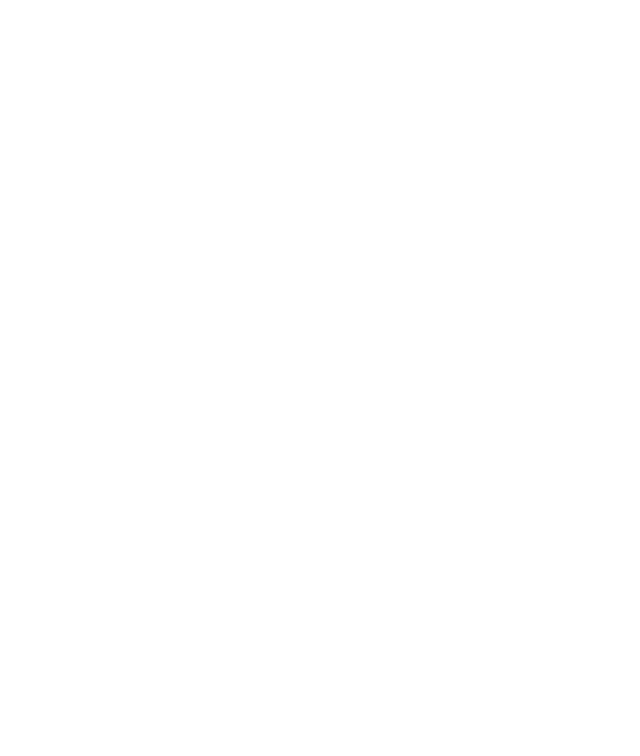
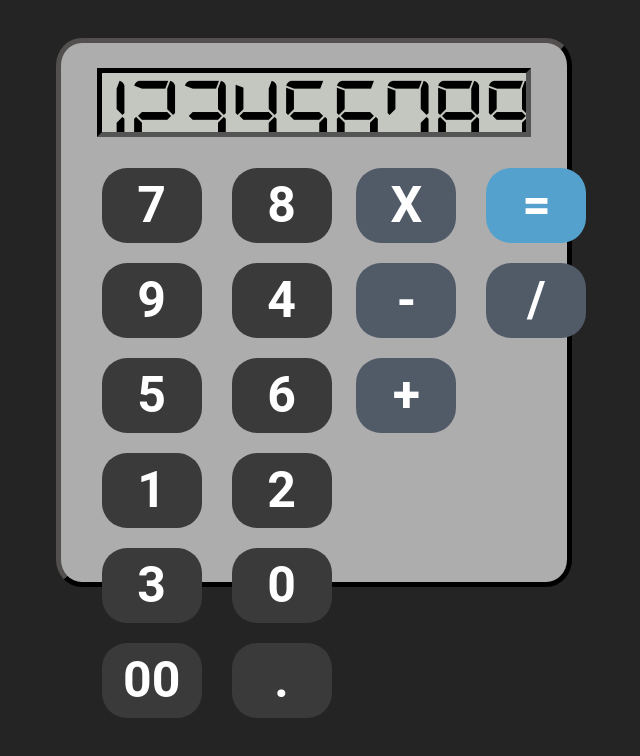
Before and after one commit to erik9691/Calculator-Project, a plain HTML site: page index.html in a window 1280 px wide. Shown: the whole page, without its empty margins (326-966 px from the left). Drawn offline with Linux system fonts and the light colour scheme.

Commit message:
HTML and CSS

```diff
--- a/index.html
+++ b/index.html
@@ -8,6 +8,31 @@
     <script src="index.js" defer></script>
 </head>
 <body>
-
+    <div class="container">
+        <div class="screen">1234567890</div>
+        <div class="btns-container">
+            <div class="num-btns">
+                <button class="7">7</button>
+                <button class="8">8</button>
+                <button class="9">9</button>
+                <button class="4">4</button>
+                <button class="5">5</button>
+                <button class="6">6</button>
+                <button class="1">1</button>
+                <button class="2">2</button>
+                <button class="3">3</button>
+                <button class="0">0</button>
+                <button class="00">00</button>
+                <button class=".">.</button>
+            </div>
+            <div class="operation-btns">
+                <button class="plus">+</button>
+                <button class="minus">-</button>
+                <button class="multiplied">X</button>
+                <button class="divided">/</button>
+                <button class="equals">=</button>
+            </div>
+        </div>
+    </div>
 </body>
 </html>
--- a/style.css
+++ b/style.css
@@ -0,0 +1,88 @@
+@font-face
+{
+    font-family: "DigitalCalculator";
+    src: url(./fonts/calculator-font.ttf);
+}
+body
+{
+    background-color: rgb(36, 36, 36);
+}
+button
+{
+    background-color: rgb(58, 58, 58);
+    color: white;
+    border: none;
+    border-radius: 0.5em;
+    font-weight: bold;
+    font-family: "Roboto",sans-serif;
+    text-align: center;
+    font-size: 50px;
+    width: 2em;
+    height: 1.5em;
+    overflow: scroll;
+}
+.container
+{
+    background-color: rgb(173, 173, 173);
+    display: flex;
+    flex-direction: column;
+    align-items: center;
+    width: 40%;
+    aspect-ratio: 1/0.88;
+    margin: auto;
+    margin-top: 3%;
+    border-radius: 5%;
+    border: 5px outset rgb(83, 79, 79);
+}
+.screen
+{
+    background-color: rgb(195, 199, 191);
+    color: rgb(0, 0, 0);
+    font-family: "DigitalCalculator", sans-serif;
+    font-size: 670%;
+    text-align: end;
+    overflow: hidden;
+    padding: 0 2%;
+    margin-top: 5%;
+    width: 80%;
+    border: 5px inset rgb(0, 0, 0);
+}
+.btns-container
+{
+    box-sizing: border-box;
+    display: flex;
+    width: 100%;
+    height: 100%;
+    padding: 6% 8% 25% 8%;
+}
+.num-btns
+{
+    display: flex;
+    flex-wrap: wrap;
+    align-content: flex-start;
+    gap: 30px;
+    row-gap: 20px;
+    flex-basis: 60%;
+}
+.operation-btns
+{
+    display: flex;
+    flex-direction: column-reverse;
+    flex-wrap: wrap;
+    gap: 20px;
+    align-content: flex-start;
+    justify-content:flex-end;
+    gap: 30px;
+    row-gap: 20px;
+    flex-basis: 40%;
+}
+
+.operation-btns button
+{
+    background-color: rgb(81, 91, 104);
+}
+
+button.equals
+{
+    background-color: rgb(85, 161, 206);
+}
```
Also changed, not shown: fonts/calculator-font.ttf (added).
